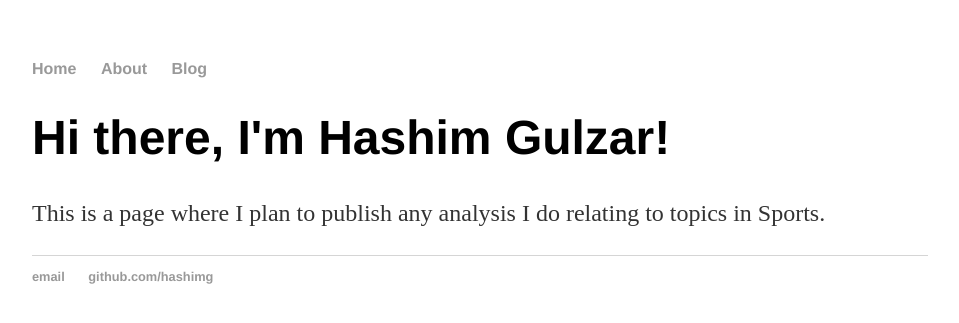
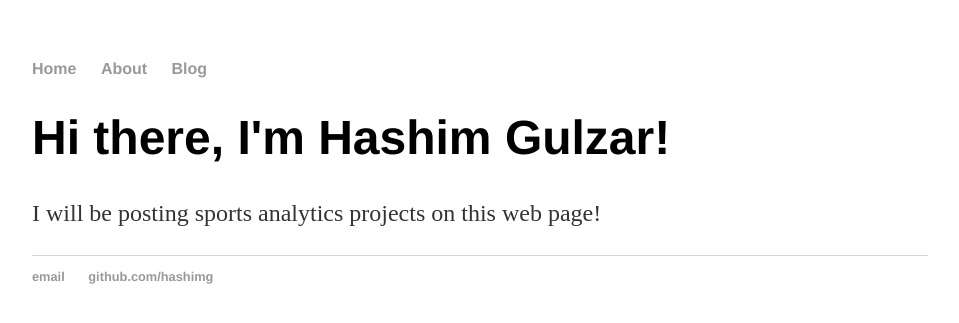
Before and after one commit to hashimg/off-the-rim, a Jekyll site: the page built from index.html, in a window 1280 px wide. Shown: the top 323 px of the page, without its empty margins (160-1119 px from the left). Built offline with Jekyll 4.4.1, drawn with Linux system fonts in a browser that asks for light colours.

Commit message:
Update index.html

```diff
--- a/index.html
+++ b/index.html
@@ -1,29 +1,8 @@
-<!DOCTYPE html>
-<html>
-	<head>
-		<title>Off the Rim</title>
-    <!-- link to main stylesheet -->
-		<link rel="stylesheet" type="text/css" href="/css/main.css">
-	</head>
-	<body>
-		<nav>
-    		<ul>
-        		<li><a href="/">Home</a></li>
-	        	<li><a href="/about">About</a></li>
-        		<li><a href="/blog">Blog</a></li>
-    		</ul>
-		</nav>
-		<div class="container">
-    		<div class="blurb">
-        		<h1>Hi there, I'm Hashim Gulzar!</h1>
-				<p>This is a page where I plan to publish any analysis I do relating to topics in Sports.</p>
-    		</div><!-- /.blurb -->
-		</div><!-- /.container -->
-		<footer>
-    		<ul>
-        		<li><a href="mailto:hgulzar@rangempls.com">email</a></li>
-        		<li><a href="https://github.com/hashimg">github.com/hashimg</a></li>
-			</ul>
-		</footer>
-	</body>
-</html>
+---
+layout: default
+title: Off The Rim
+---
+<div class="blurb">
+	<h1>Hi there, I'm Hashim Gulzar!</h1>
+	<p>I will be posting sports analytics projects on this web page! </p>
+</div><!-- /.blurb -->
```
